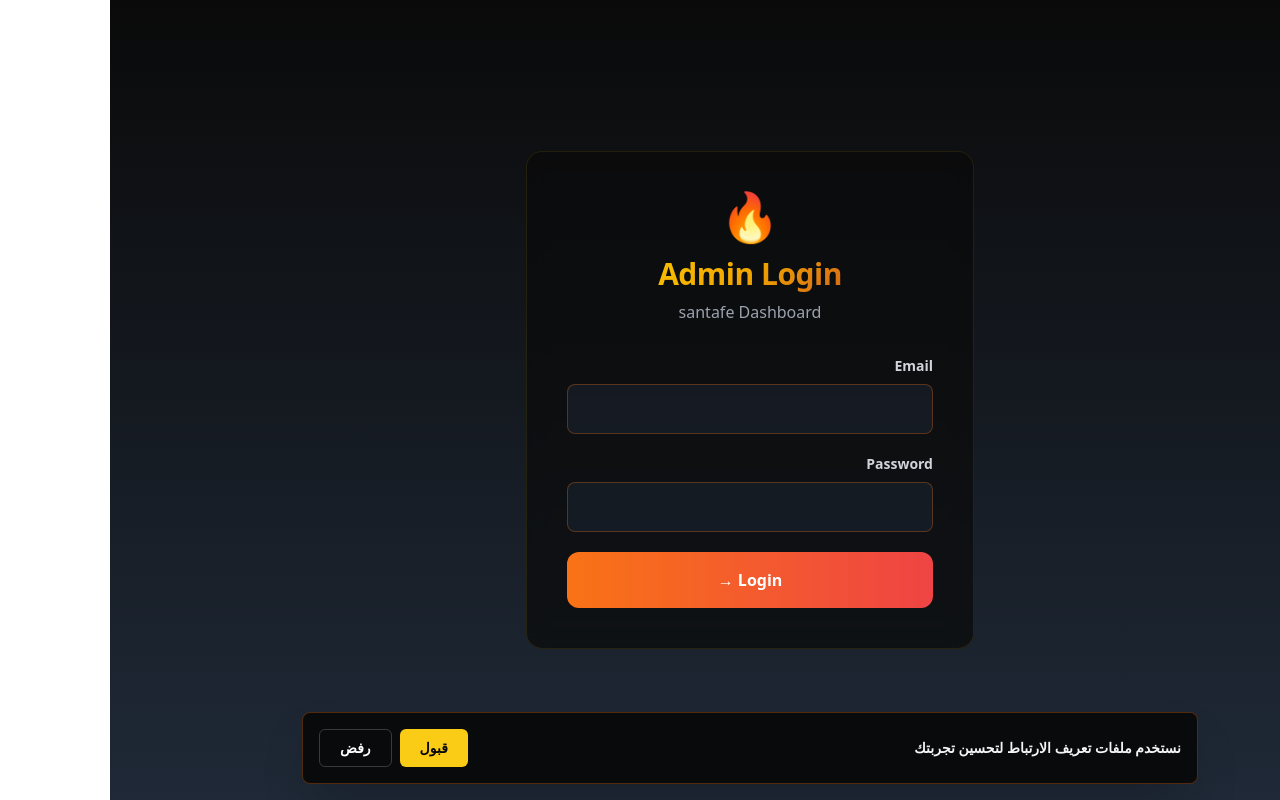
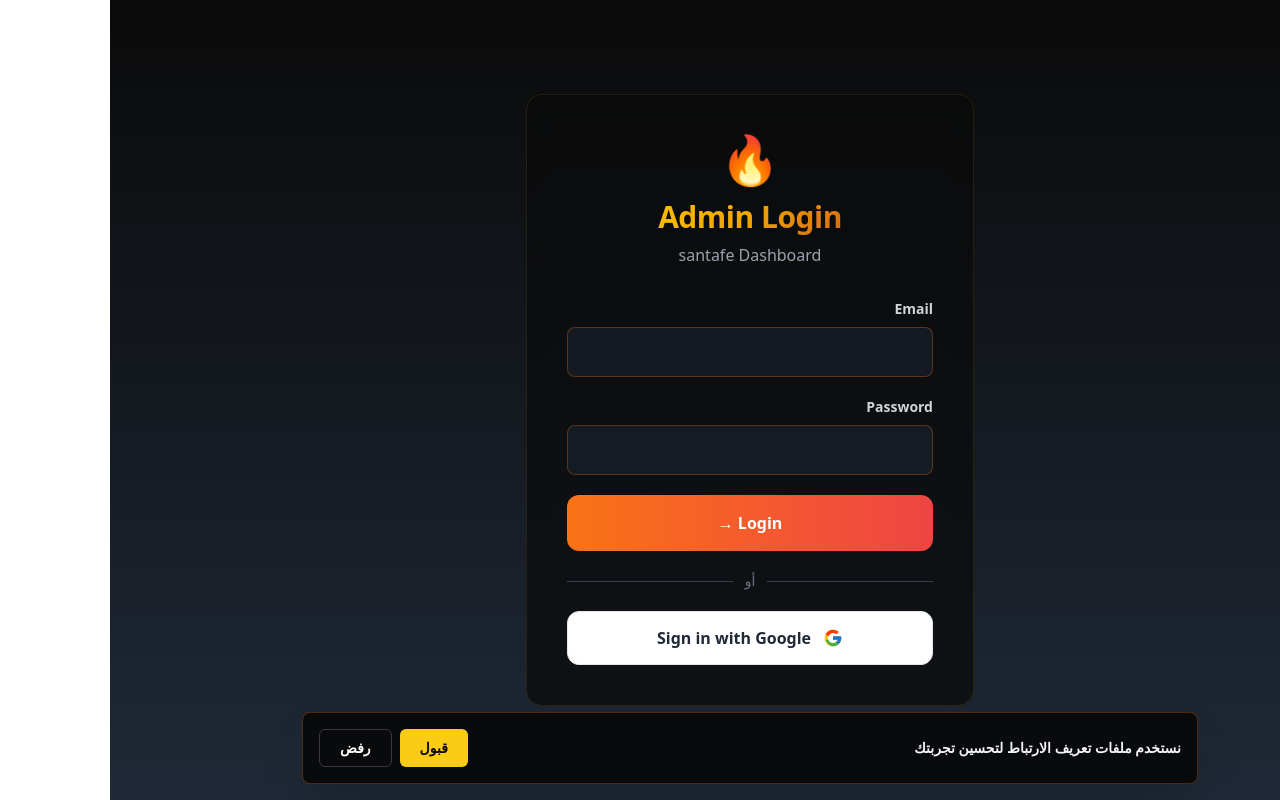
Before and after one commit to 3bdo168/santafi, a React (Vite) app: page /admin in a window 1280 px wide. Built offline with nearby package versions, Linux system fonts and the light colour scheme; no server answers.

Commit message:
feat(AdminLogin): add Google Sign-In with Firestore admins UID check

```diff
--- a/src/pages/AdminLogin.jsx
+++ b/src/pages/AdminLogin.jsx
@@ -2,7 +2,7 @@
 import React, { useState } from "react";
 import { useNavigate } from "react-router-dom";
 import { motion } from "framer-motion";
-import { signInWithEmailAndPassword } from "firebase/auth";
+import { signInWithEmailAndPassword, signInWithPopup, GoogleAuthProvider } from "firebase/auth";
 import { doc, getDoc } from "firebase/firestore";
 import { auth, db, hasRealFirebaseConfig } from "../firebase";
 
@@ -13,13 +13,46 @@
   YgIH9e2ZW9RsLdoyH6kMwm7krAB2: { role: "owner", branchId: "" },
 };
 
+const googleProvider = new GoogleAuthProvider();
+
 const AdminLogin = () => {
-  const [email, setEmail]       = useState("");
-  const [password, setPassword] = useState("");
-  const [error, setError]       = useState("");
-  const [loading, setLoading]   = useState(false);
+  const [email, setEmail]               = useState("");
+  const [password, setPassword]         = useState("");
+  const [error, setError]               = useState("");
+  const [loading, setLoading]           = useState(false);
+  const [googleLoading, setGoogleLoading] = useState(false);
   const navigate = useNavigate();
 
+  /* ── shared redirect logic ── */
+  const redirectUser = async (user, setLoadingFn) => {
+    const userDoc   = await getDoc(doc(db, "admins", user.uid));
+    const uidAccess = UID_ACCESS_MAP[user.uid];
+
+    if (!userDoc.exists() && !uidAccess) {
+      await auth.signOut();
+      setError("غير مصرح لك بالدخول");
+      setLoadingFn(false);
+      return;
+    }
+
+    const data = userDoc.exists() ? userDoc.data() : uidAccess;
+    const { role, branchId } = data;
+
+    localStorage.setItem("role", role);
+    localStorage.setItem("branchId", branchId || "");
+
+    if (role === "owner") {
+      navigate("/owner");
+    } else if (role === "admin" && branchId) {
+      navigate(`/admin/dashboard/${branchId}`);
+    } else {
+      setError("بيانات الحساب ناقصة، كلم الأدمن");
+      await auth.signOut();
+      setLoadingFn(false);
+    }
+  };
+
+  /* ── email / password login ── */
   const handleLogin = async (e) => {
     e.preventDefault();
     setLoading(true);
@@ -31,37 +64,8 @@
         return;
       }
 
-      // login بالـ auth الواحد
       const userCred = await signInWithEmailAndPassword(auth, email.trim(), password);
-
-      // جيب بياناته من Firestore
-      const userDoc = await getDoc(doc(db, "admins", userCred.user.uid));
-
-      const uidAccess = UID_ACCESS_MAP[userCred.user.uid];
-      if (!userDoc.exists() && !uidAccess) {
-          setError("مش مصرح لك بالدخول");
-          await auth.signOut();
-          setLoading(false);
-          return;
-      }
-
-      const data = userDoc.exists() ? userDoc.data() : uidAccess;
-      const { role, branchId } = data;
-
-      // خزن في localStorage
-      localStorage.setItem("role", role);
-      localStorage.setItem("branchId", branchId || "");
-
-      // وجّهه على حسب الـ role
-      if (role === "owner") {
-        navigate("/owner");
-      } else if (role === "admin" && branchId) {
-        navigate(`/admin/dashboard/${branchId}`);
-      } else {
-        setError("بيانات الحساب ناقصة، كلم الأدمن");
-        await auth.signOut();
-      }
-
+      await redirectUser(userCred.user, setLoading);
     } catch (err) {
       if (err?.code) {
         setError(`فشل تسجيل الدخول: ${err.code}`);
@@ -70,6 +74,30 @@
       }
     } finally {
       setLoading(false);
+    }
+  };
+
+  /* ── Google login ── */
+  const handleGoogleLogin = async () => {
+    setGoogleLoading(true);
+    setError("");
+
+    try {
+      if (!hasRealFirebaseConfig) {
+        setError("Firebase config ناقص في .env");
+        return;
+      }
+
+      const result = await signInWithPopup(auth, googleProvider);
+      await redirectUser(result.user, setGoogleLoading);
+    } catch (err) {
+      if (err?.code === "auth/popup-closed-by-user") {
+        // user cancelled — silently ignore
+      } else {
+        setError(`فشل تسجيل الدخول بجوجل: ${err?.code || err?.message}`);
+      }
+    } finally {
+      setGoogleLoading(false);
     }
   };
 
@@ -115,12 +143,42 @@
 
           <button
             type="submit"
-            disabled={loading}
-            className="w-full py-4 bg-gradient-to-r from-orange-500 to-red-500 text-white font-bold rounded-xl disabled:opacity-60"
+            disabled={loading || googleLoading}
+            className="w-full py-4 bg-gradient-to-r from-orange-500 to-red-500 text-white font-bold rounded-xl disabled:opacity-60 transition-opacity"
           >
             {loading ? "جاري الدخول..." : "Login →"}
           </button>
         </form>
+
+        {/* Divider */}
+        <div className="flex items-center gap-3 my-5">
+          <div className="flex-1 h-px bg-gray-700" />
+          <span className="text-gray-500 text-sm">أو</span>
+          <div className="flex-1 h-px bg-gray-700" />
+        </div>
+
+        {/* Google Sign-In */}
+        <motion.button
+          whileHover={{ scale: 1.02 }}
+          whileTap={{ scale: 0.97 }}
+          onClick={handleGoogleLogin}
+          disabled={loading || googleLoading}
+          className="w-full py-3.5 flex items-center justify-center gap-3 bg-white text-gray-800 font-bold rounded-xl border border-gray-200 hover:bg-gray-50 disabled:opacity-60 transition-all"
+        >
+          {googleLoading ? (
+            <span className="text-gray-600">جاري الدخول...</span>
+          ) : (
+            <>
+              <svg width="20" height="20" viewBox="0 0 48 48">
+                <path fill="#FFC107" d="M43.6 20.1H42V20H24v8h11.3C33.7 32.7 29.3 36 24 36c-6.6 0-12-5.4-12-12s5.4-12 12-12c3.1 0 5.8 1.1 7.9 3l5.7-5.7C34.4 6.5 29.5 4 24 4 12.9 4 4 12.9 4 24s8.9 20 20 20 20-8.9 20-20c0-1.3-.1-2.7-.4-3.9z"/>
+                <path fill="#FF3D00" d="M6.3 14.7l6.6 4.8C14.5 16 19 12 24 12c3.1 0 5.8 1.1 7.9 3l5.7-5.7C34.4 6.5 29.5 4 24 4 16.3 4 9.7 8.3 6.3 14.7z"/>
+                <path fill="#4CAF50" d="M24 44c5.2 0 9.9-2 13.4-5.2l-6.2-5.2C29.3 35.3 26.8 36 24 36c-5.3 0-9.7-3.3-11.3-8H6.3C9.6 35.6 16.2 44 24 44z"/>
+                <path fill="#1976D2" d="M43.6 20.1H42V20H24v8h11.3c-.8 2.3-2.3 4.2-4.2 5.6l6.2 5.2C41.4 35.5 44 30.2 44 24c0-1.3-.1-2.7-.4-3.9z"/>
+              </svg>
+              <span>Sign in with Google</span>
+            </>
+          )}
+        </motion.button>
       </motion.div>
     </div>
   );
```
